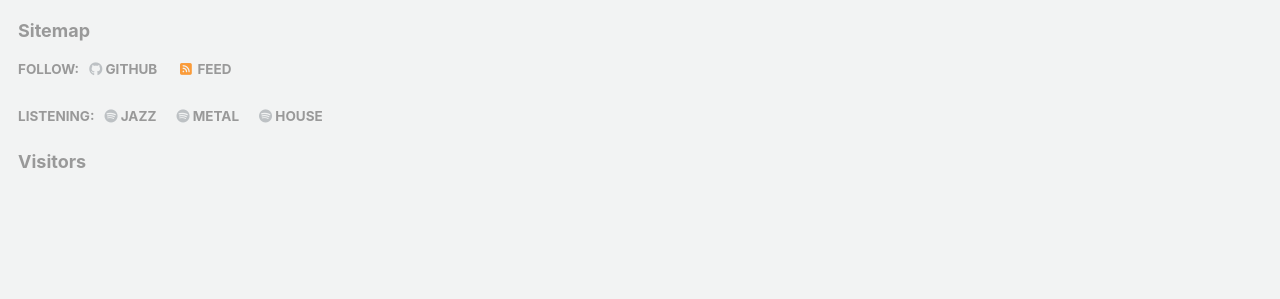
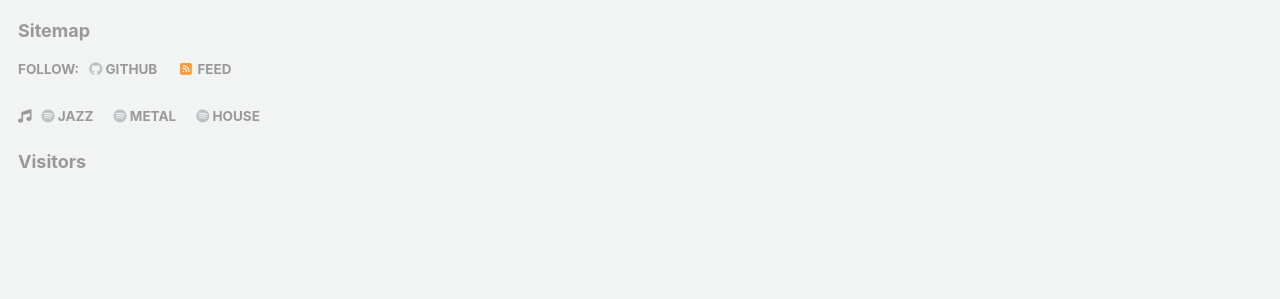
Before and after one commit to huguryildiz/huguryildiz.github.io, a Jekyll site: the page built from index.md, in a window 1280 px wide and 900 px high, scrolled down 1845 px. Shown: the part 540-839 px from the top of the window. Built offline with Jekyll 4.4.1, drawn with Linux system fonts in a browser that asks for light colours; some web fonts are replaced; a script bundle is joined from its source files by our own code; library files that are not in the unit come from our copies; a style sheet for code colours, icons or effects is not loaded.

Commit message:
Update footer.html

```diff
--- a/_includes/footer.html
+++ b/_includes/footer.html
@@ -36,7 +36,9 @@
     <!-- Listening -->
     <div class="page__footer-follow">
       <ul class="social-icons">
-        <li><strong style="color: #999;">Listening:</strong></li>
+        <li>
+          <i class="fa-solid fa-music" style="color:#999;"></i>
+        </li>
         <li>
           <a href="https://open.spotify.com/playlist/0rGMcXyrxCuw5GGxl9WwXX"
              style="color: #999; text-decoration: none;" target="_blank">
```
